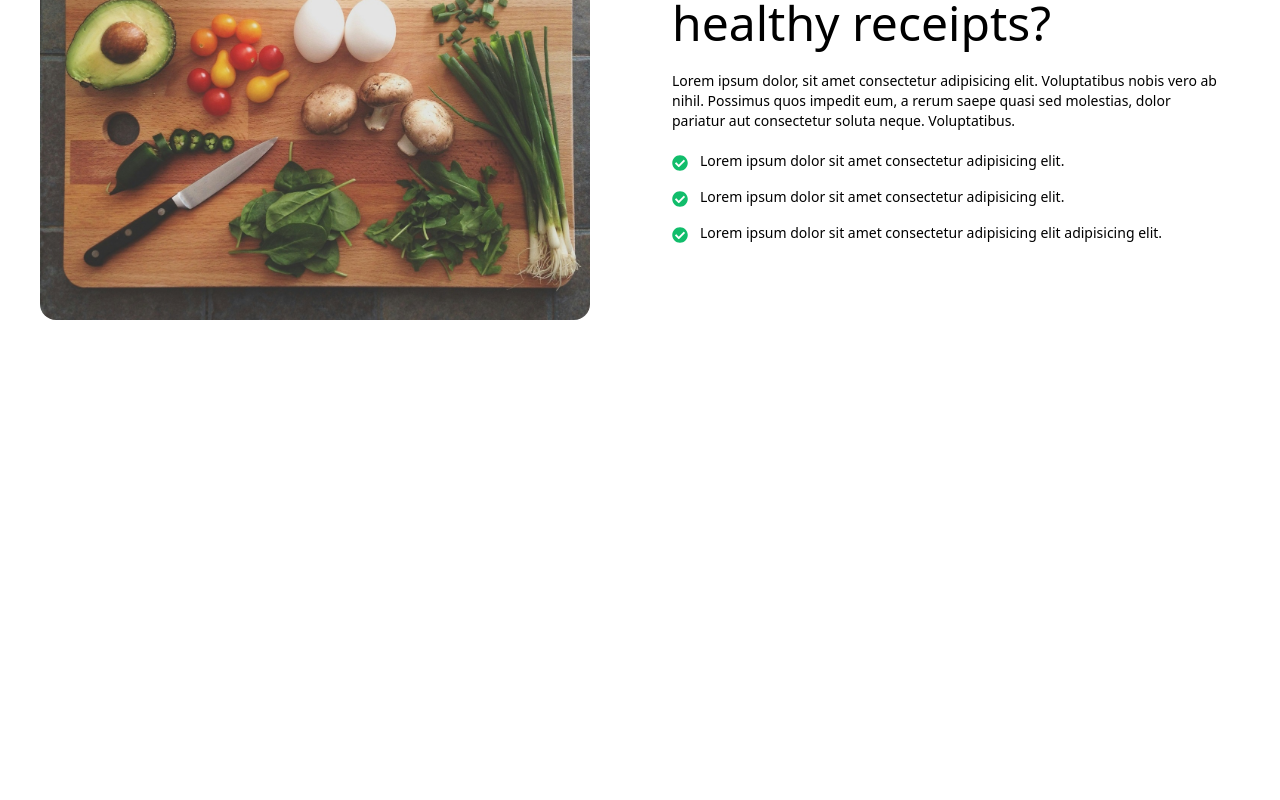
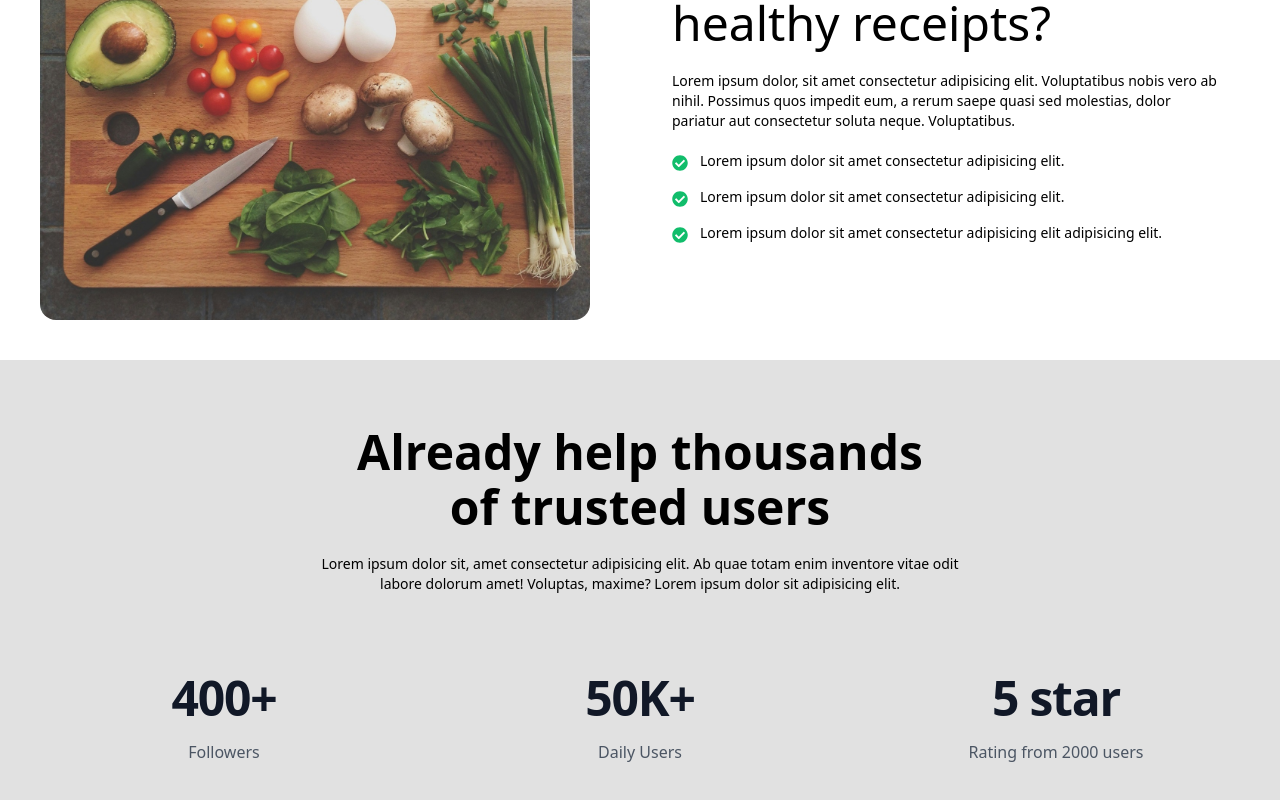
Before and after one commit to anasyakubu/healthy, a React (Vite) app: page / in a window 1280 px wide. Shown: the part 1012-1812 px from the top of the page. Before the commit the page ends 1372 px from the top, so only its background shows below. Built offline with nearby package versions, Linux system fonts and the light colour scheme.

Commit message:
Finished Stats

```diff
--- a/src/App.tsx
+++ b/src/App.tsx
@@ -2,6 +2,7 @@ import Nav from "./components/shared/Nav";
 import Hero from "./Section/Hero/Hero";
 import LogoClouds from "./Section/LogoClouds/LogoClouds";
 import HealthyReceipt from "./Section/HealthyReceipt/HealthyReceipt";
+import Stats from "./Section/Stats/Stats";
 const App = () => {
   return (
     <>
@@ -10,6 +11,7 @@ const App = () => {
         <Hero />
         <LogoClouds />
         <HealthyReceipt />
+        <Stats />
       </div>
     </>
   );
--- /dev/null
+++ b/src/Section/Stats/Stats.tsx
@@ -0,0 +1,47 @@
+const Stats = () => {
+  const stats = [
+    { id: 1, name: "Followers", value: "400+" },
+    { id: 2, name: "Daily Users", value: "50K+" },
+    { id: 3, name: "Rating from 2000 users", value: "5 star" },
+  ];
+  return (
+    <>
+      <div className="Stats">
+        <div className="bg-[#E1E1E1] py-16 sm:py-16">
+          <div className="text-center">
+            <h1
+              className="text-black text-3xl font-semibold"
+              style={{ fontSize: "3rem", lineHeight: "115%" }}
+            >
+              Already help thousands <br /> of trusted users
+            </h1>
+            <p className="mt-5 text-sm text-black">
+              Lorem ipsum dolor sit, amet consectetur adipisicing elit. Ab quae
+              totam enim inventore vitae odit <br /> labore dolorum amet!
+              Voluptas, maxime? Lorem ipsum dolor sit adipisicing elit.
+            </p>
+          </div>
+          <div className="mx-auto max-w-7xl px-6 lg:px-8 pt-20">
+            <dl className="grid grid-cols-1 gap-x-8 gap-y-16 text-center lg:grid-cols-3">
+              {stats.map((stat) => (
+                <div
+                  key={stat.id}
+                  className="mx-auto flex max-w-xs flex-col gap-y-4"
+                >
+                  <dt className="text-base leading-7 text-gray-600">
+                    {stat.name}
+                  </dt>
+                  <dd className="order-first text-3xl font-semibold tracking-tight text-gray-900 sm:text-5xl">
+                    {stat.value}
+                  </dd>
+                </div>
+              ))}
+            </dl>
+          </div>
+        </div>
+      </div>
+    </>
+  );
+};
+
+export default Stats;
```
Also changed, not shown: src/Section/Stats/Stats.scss (added).
